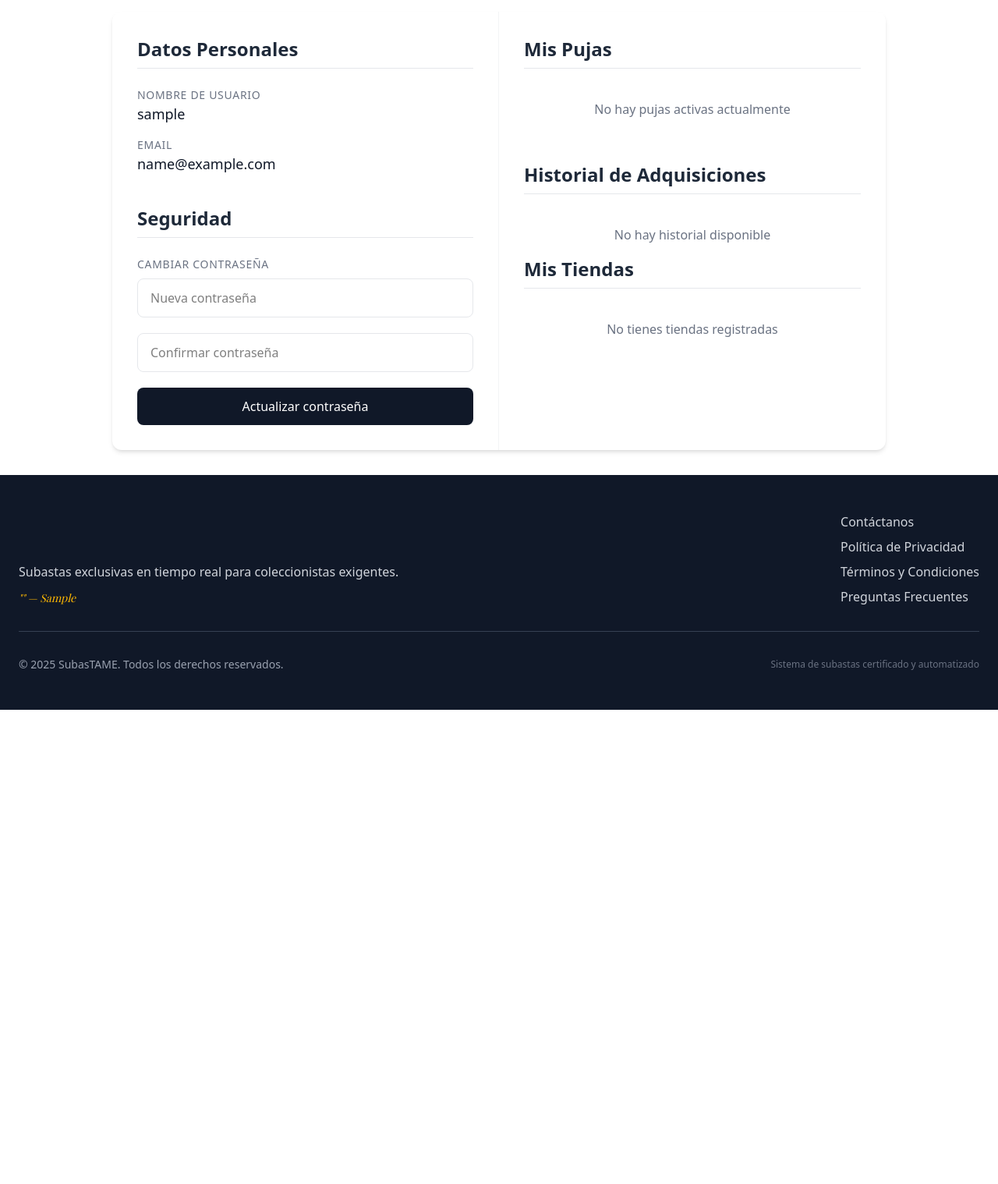
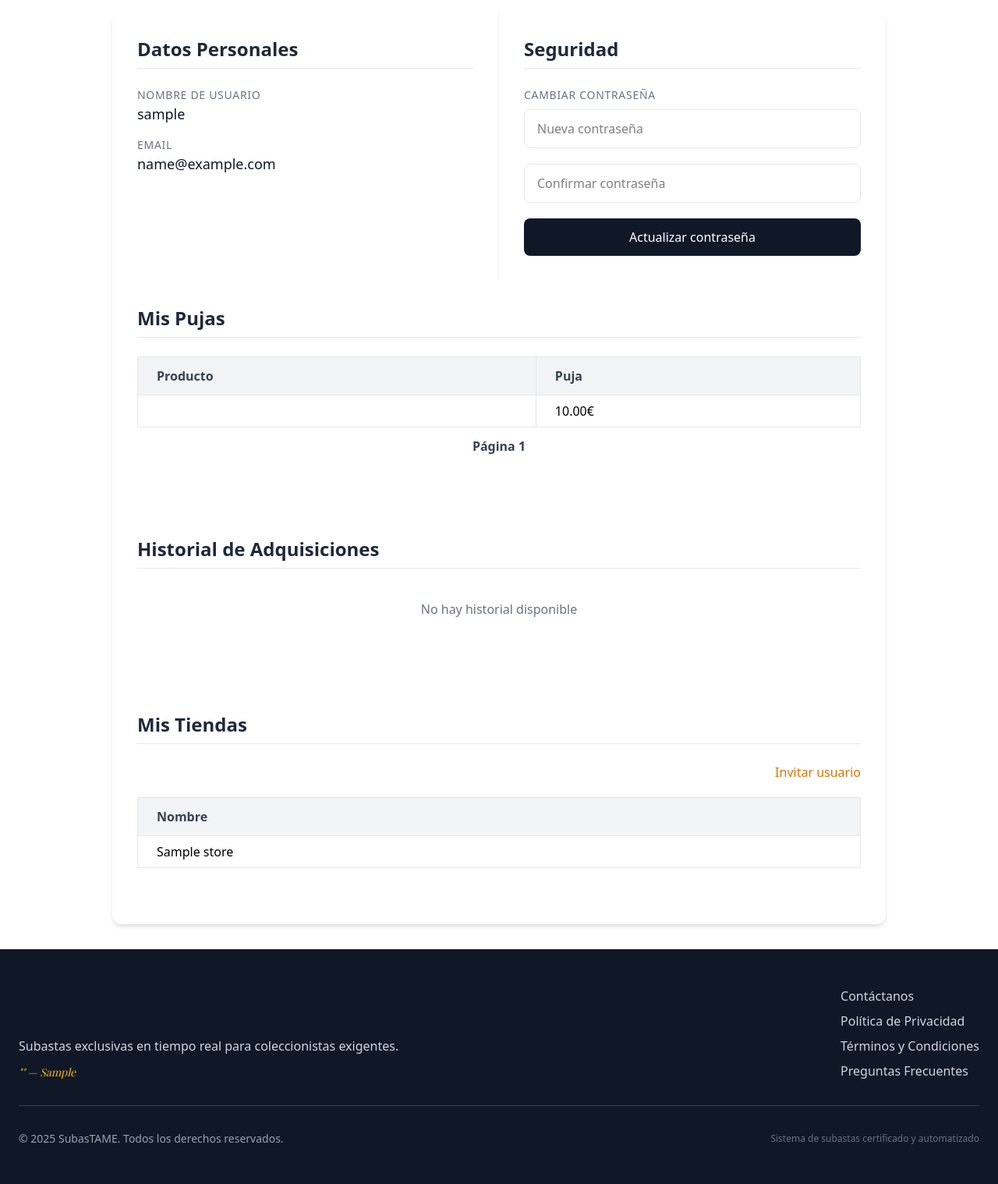
Before and after one commit to raorich/Web_Project, a Django app: page /perfil/ in a window 1280 px wide. Shown: the part 81-1599 px from the top of the page at 78% size. Before the commit the page ends 991 px from the top, so only its background shows below. Run offline with Django 5.2, Linux system fonts and the light colour scheme; a user stored in the database is signed in; tables that the repository leaves empty hold one stand-in row (values such as "Sample post"); a database or web service that is not in the repository returns one stand-in record (values such as "Sample title"); data that the repository does not hold is empty; parts of the project's set-up code (start-up, migrations or seed data) failed here and were passed over.

Commit message:
FIX & ADD: Profile functions

```diff
--- a/website/static/css/main.css
+++ b/website/static/css/main.css
@@ -343,8 +352,14 @@
   .mb-2 {
     margin-bottom: calc(var(--spacing) * 2);
   }
+  .mb-3 {
+    margin-bottom: calc(var(--spacing) * 3);
+  }
   .mb-4 {
     margin-bottom: calc(var(--spacing) * 4);
+  }
+  .mb-5 {
+    margin-bottom: calc(var(--spacing) * 5);
   }
   .mb-6 {
     margin-bottom: calc(var(--spacing) * 6);
@@ -442,11 +466,28 @@
   .max-w-sm {
     max-width: var(--container-sm);
   }
+  .min-w-full {
+    min-width: 100%;
+  }
   .flex-1 {
     flex: 1;
   }
+  .table-auto {
+    table-layout: auto;
+  }
+  .border-collapse {
+    border-collapse: collapse;
+  }
+  .-translate-x-1 {
+    --tw-translate-x: calc(var(--spacing) * -1);
+    translate: var(--tw-translate-x) var(--tw-translate-y);
+  }
   .-translate-x-1\/2 {
     --tw-translate-x: calc(calc(1/2 * 100%) * -1);
+    translate: var(--tw-translate-x) var(--tw-translate-y);
+  }
+  .-translate-y-1 {
+    --tw-translate-y: calc(var(--spacing) * -1);
     translate: var(--tw-translate-x) var(--tw-translate-y);
   }
   .-translate-y-1\/2 {
@@ -598,9 +642,21 @@
     border-top-style: var(--tw-border-style);
     border-top-width: 1px;
   }
+  .border-r-1 {
+    border-right-style: var(--tw-border-style);
+    border-right-width: 1px;
+  }
+  .border-r-2 {
+    border-right-style: var(--tw-border-style);
+    border-right-width: 2px;
+  }
   .border-b {
     border-bottom-style: var(--tw-border-style);
     border-bottom-width: 1px;
+  }
+  .border-l-2 {
+    border-left-style: var(--tw-border-style);
+    border-left-width: 2px;
   }
   .border-amber-500 {
     border-color: var(--color-amber-500);
@@ -737,6 +793,9 @@
   .text-left {
     text-align: left;
   }
+  .text-right {
+    text-align: right;
+  }
   .text-2xl {
     font-size: var(--text-2xl);
     line-height: var(--tw-leading, var(--text-2xl--line-height));
@@ -1320,6 +1397,11 @@
   inherits: false;
   initial-value: 0 0 #0000;
 }
+@property --tw-outline-style {
+  syntax: "*";
+  inherits: false;
+  initial-value: solid;
+}
 @property --tw-blur {
   syntax: "*";
   inherits: false;
--- a/website/static/js/interactions.js
+++ b/website/static/js/interactions.js
@@ -12,16 +12,4 @@
       this.classList.add('bg-amber-500');
     });
   });
-  if (window.location.pathname === '/perfil/') {
-    document.getElementById('open-form').addEventListener('click', function(event) {
-      event.preventDefault();
-      document.getElementById('form-modal').style.display = 'block';
-      document.getElementById('overlay').style.display = 'block';
-    });
-
-    document.getElementById('close-form').addEventListener('click', function() {
-        document.getElementById('form-modal').style.display = 'none';
-        document.getElementById('overlay').style.display = 'none';
-    });
-  }
 });
--- /dev/null
+++ b/website/templates/components/history_acquision_stores_ajax.html
@@ -0,0 +1,81 @@
+{% if acquisitions %}
+<div class="overflow-x-auto">
+    <table class="min-w-full table-auto bg-white border border-gray-200 rounded-lg">
+      <thead class="bg-gray-100 text-gray-700">
+        <tr>
+          <th class="py-3 px-6 text-left border-r-1 border-gray-200">Fecha</th>
+          <th class="py-3 px-6 text-left">Producto</th>
+        </tr>
+      </thead>
+      <tbody>
+        {% for acq in acquisitions %}
+          <tr class="border-t border-gray-200">
+            <td class="py-2 px-6 border-r-1 border-gray-200">{{ acq.date }}</td>
+            <td class="py-2 px-6">{{ acq.product }}</td>
+          </tr>
+        {% endfor %}
+      </tbody>
+    </table>
+</div>
+<div class="flex justify-center items-center gap-6 mt-3">
+    <!-- Botón página anterior -->
+    <a id="previous-page-stores" href="#profile-stores" class="inline-flex items-center text-amber-600 font-medium hover:underline">
+        ← Página anterior
+    </a>
+    <span id="current-page-stores" class="text-gray-700 font-semibold">Página 1</span>
+    <!-- Botón siguiente página -->
+    <a id="next-page-stores" href="#profile-stores" class="inline-flex items-center text-amber-600 font-medium hover:underline">
+        Siguiente página →
+    </a>
+</div>
+{% else %}
+    <p class="text-gray-500 text-center py-4">No tienes tiendas registradas</p>
+{% endif %}
+<script>
+    $(document).ready(function () {
+        let selectedFilter = null;
+        let current_page = 1;
+        buscarProductos();
+        $('#previous-page-stores').hide();
+
+        // Detecta si el usuario pasa de pagina
+        $('#next-page-stores').on('click', function () {
+          current_page += 1;
+          buscarProductos();
+        });
+
+        $('#previous-page-stores').on('click', function () {
+          if (current_page > 1) {
+            current_page -= 1;
+            buscarProductos();
+          }
+        });
+
+        function buscarProductos() {
+          $('#current-page-stores').text(`Página ${current_page}`);
+          $.ajax({
+            url: '/profile-stores/',
+            data: {
+              'page': current_page
+            },
+            dataType: 'json',
+            success: function (data) {
+              $('#profile-stores').html(data.html);
+              console.log(data.total_pages)
+              //Mira el numero maximo de paginas y esconde los botones
+              if (current_page >= data.total_pages) {
+                $('#next-page-stores').hide();
+              } else {
+                $('#next-page-stores').show();
+              }
+
+              if (current_page <= 1) {
+                $('#previous-page-stores').hide();
+              } else {
+                $('#previous-page-stores').show();
+              }
+            }
+          });
+        }
+      });
+</script>
--- /dev/null
+++ b/website/templates/components/table_bids_ajax.html
@@ -0,0 +1,82 @@
+{% if bids %}
+<div class="overflow-x-auto">
+    <table class="min-w-full table-auto bg-white border border-gray-200 rounded-lg">
+        <thead class="bg-gray-100 text-gray-700">
+          <tr>
+            <th class="py-3 px-6 text-left border-r-1 border-gray-200">Producto</th>
+            <th class="py-3 px-6 text-left">Puja</th>
+          </tr>
+        </thead>
+        <tbody>
+            {% for bid in bids %}
+              <tr class="border-t border-gray-200">
+                <td class="py-2 px-6 border-r-1 border-gray-200">{{ bid.product }}</td>
+                <td class="py-2 px-6">{{ bid.bid_amount }}€</td>
+              </tr>
+            {% endfor %}
+        </tbody>
+    </table>
+</div>
+<div class="flex justify-center items-center gap-6 mt-3">
+    <!-- Botón página anterior -->
+    <a id="previous-page-bids" href="#profile-bids" class="inline-flex items-center text-amber-600 font-medium hover:underline">
+        ← Página anterior
+    </a>
+    <span id="current-page-bids" class="text-gray-700 font-semibold">Página 1</span>
+    <!-- Botón siguiente página -->
+    <a id="next-page-bids" href="#profile-bids" class="inline-flex items-center text-amber-600 font-medium hover:underline">
+        Siguiente página →
+    </a>
+</div>
+{% else %}
+    <p class="text-gray-500 text-center py-4">No hay pujas activas actualmente</p>
+{% endif %}
+
+<script>
+$(document).ready(function () {
+    let selectedFilter = null;
+    let current_page = 1;
+    buscarProductos();
+    $('#previous-page-bids').hide();
+
+    // Detecta si el usuario pasa de pagina
+    $('#next-page-bids').on('click', function () {
+      current_page += 1;
+      buscarProductos();
+    });
+
+    $('#previous-page-bids').on('click', function () {
+      if (current_page > 1) {
+        current_page -= 1;
+        buscarProductos();
+      }
+    });
+
+    function buscarProductos() {
+      $('#current-page-bids').text(`Página ${current_page}`);
+      $.ajax({
+        url: '/profile-bids/',
+        data: {
+          'page': current_page
+        },
+        dataType: 'json',
+        success: function (data) {
+          $('#profile-bids').html(data.html);
+          console.log(data.total_pages)
+          //Mira el numero maximo de paginas y esconde los botones
+          if (current_page >= data.total_pages) {
+            $('#next-page-bids').hide();
+          } else {
+            $('#next-page-bids').show();
+          }
+
+          if (current_page <= 1) {
+            $('#previous-page-bids').hide();
+          } else {
+            $('#previous-page-bids').show();
+          }
+        }
+      });
+    }
+  });
+</script>
--- /dev/null
+++ b/website/templates/components/table_stores_ajax.html
@@ -0,0 +1,36 @@
+{% if stores %}
+<div class="overflow-x-auto">
+    <div class="text-right">
+        <a href="" id="open-form" class="inline-block mb-5 text-amber-600 hover:text-amber-700 font-medium">Invitar usuario</a>
+    </div>
+    <table class="min-w-full table-auto bg-white border border-gray-200 rounded-lg">
+      <thead class="bg-gray-100 text-gray-700">
+        <tr>
+          <th class="py-3 px-6 text-left">Nombre</th>
+        </tr>
+      </thead>
+      <tbody>
+        {% for store in stores %}
+          <tr class="border-t border-gray-200">
+            <td class="py-2 px-6">{{ store.name }}</td>
+          </tr>
+        {% endfor %}
+      </tbody>
+    </table>
+</div>
+{% else %}
+<p class="text-gray-500 text-center py-4">No hay historial disponible</p>
+{% endif %}
+
+<script>
+    document.getElementById('open-form').addEventListener('click', function(event) {
+      event.preventDefault();
+      document.getElementById('form-modal').style.display = 'block';
+      document.getElementById('overlay').style.display = 'block';
+    });
+
+    document.getElementById('close-form').addEventListener('click', function() {
+        document.getElementById('form-modal').style.display = 'none';
+        document.getElementById('overlay').style.display = 'none';
+    });
+</script>
--- a/website/templates/perfil.html
+++ b/website/templates/perfil.html
@@ -21,7 +21,10 @@
                         </div>
                     </div>
                 </div>
+            </div>
 
+            <!-- Columna derecha -->
+            <div class="p-8">
                 <!-- Seguridad -->
                 <div>
                     <h2 class="text-2xl font-semibold text-gray-800 mb-6 pb-2 border-b border-gray-200">Seguridad</h2>
@@ -42,48 +45,29 @@
                     </form>
                 </div>
             </div>
+        </div>
 
-            <!-- Columna derecha -->
-            <div class="p-8">
         <!-- Mis Pujas -->
-                <div class="mb-10">
+        <div class="mb-10 p-8 w-full">
             <h2 class="text-2xl font-semibold text-gray-800 mb-6 pb-2 border-b border-gray-200">Mis Pujas</h2>
-                    {% if bids %}
-                        {% for bid in bids %}
-                            <p class="text-gray-500 text-center py-4">{{ bid.product }} - {{ bid.bid_amount }} €</p>
-                        {% endfor %}
-                        <div class="text-center">
-                            <a href="#" class="inline-block text-amber-600 hover:text-amber-700 font-medium">Ver todas →</a>
+            <div id="profile-bids">
+                {% include "components/table_bids_ajax.html" %}
             </div>
-                    {% else %}
-                        <p class="text-gray-500 text-center py-4">No hay pujas activas actualmente</p>
-                    {% endif %}
         </div>
-                <!-- Historial -->
-                <div>
+
+        <!-- Historial de Adquisiciones -->
+        <div class="mb-10 p-8 w-full">
             <h2 class="text-2xl font-semibold text-gray-800 mb-6 pb-2 border-b border-gray-200">Historial de Adquisiciones</h2>
-                    {% if acquisitions %}
-                        {% for acq in acquisitions %}
-                            <p class="text-gray-500 text-center py-4">{{ acq.date }} - {{ acq.product }}</p>
-                        {% endfor %}
-                    {% else %}
-                        <p class="text-gray-500 text-center py-4">No hay historial disponible</p>
-                    {% endif %}
+            <div id="profile-history-acquision">
+                {% include "components/table_stores_ajax.html" %}
             </div>
+        </div>
+
         <!-- Mis Tiendas -->
-                <div>
+        <div class="mb-10 p-8 w-full">
             <h2 class="text-2xl font-semibold text-gray-800 mb-6 pb-2 border-b border-gray-200">Mis Tiendas</h2>
-                    {% if stores %}
-                        {% for store in stores %}
-                            <p class="text-gray-500 text-center py-4">{{ store.name }}</p>
-                        {% endfor %}
-                        <div class="text-center">
-                            <a href="" id="open-form" class="inline-block text-amber-600 hover:text-amber-700 font-medium">Invitar usuario</a>
-                        </div>
-                    {% else %}
-                        <p class="text-gray-500 text-center py-4">No tienes tiendas registradas</p>
-                    {% endif %}
-                </div>
+            <div id="profile-stores">
+                {% include "components/history_acquision_stores_ajax.html" %}
             </div>
         </div>
     </div>
```
Also changed, not shown: other parts of website/static/css/main.css (+39 -0 lines). Lines whose indentation alone changed are shown as unchanged.
